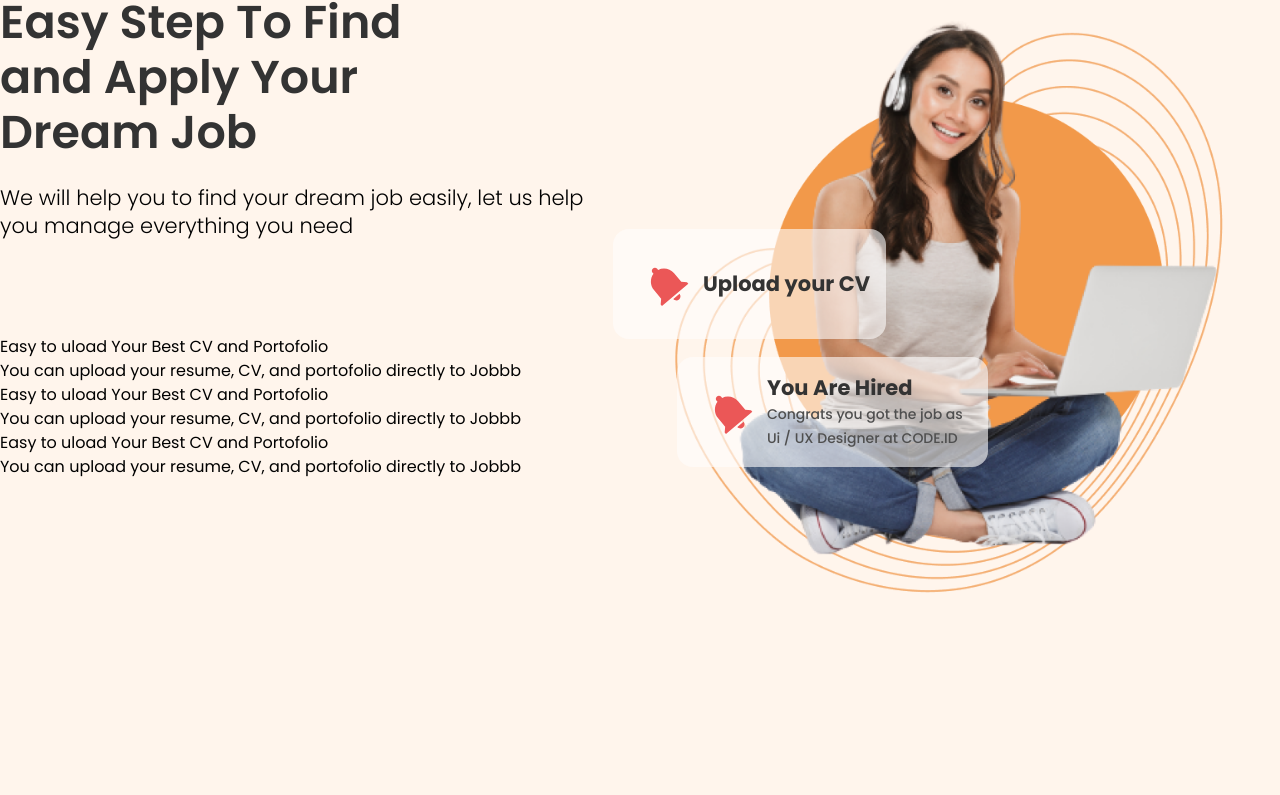
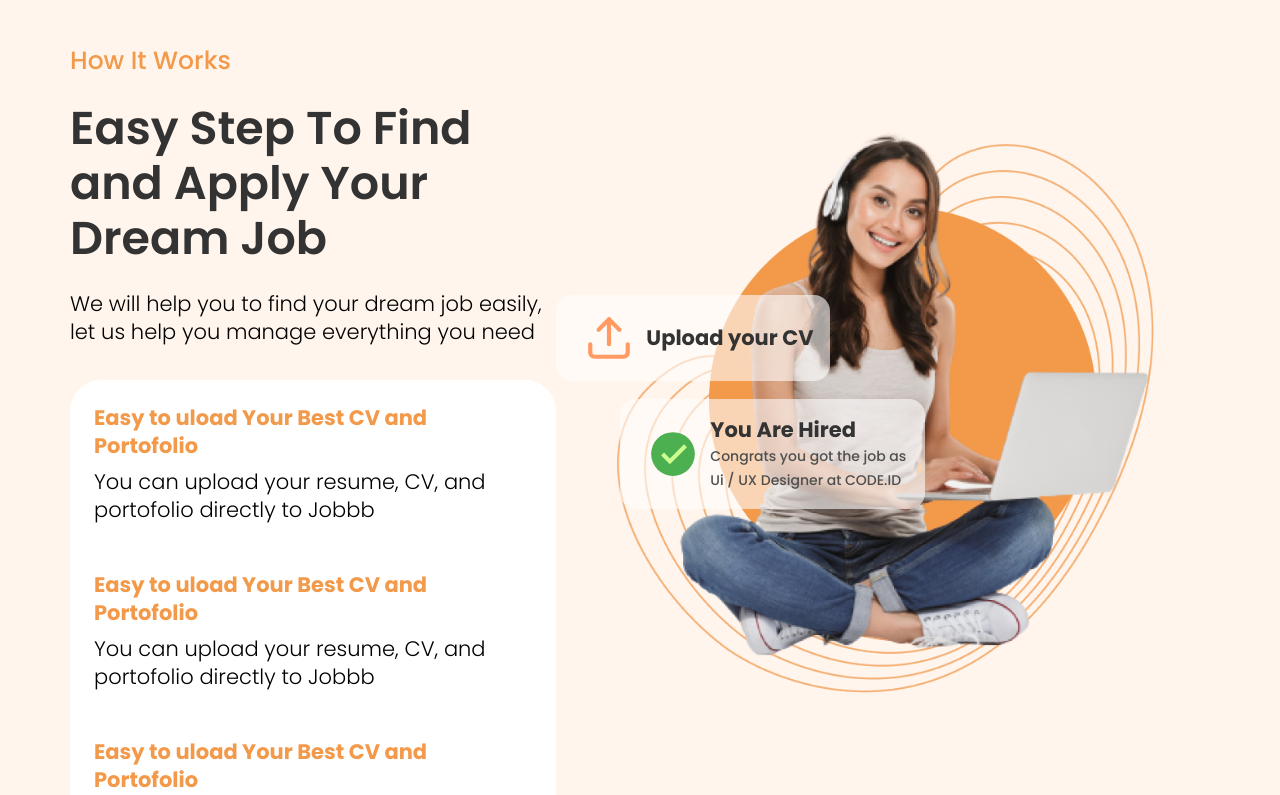
Before and after one commit to coderyeasin/jobs-search, a Next.js app: page / in a window 1280 px wide. Shown: the part 2682-3477 px from the top of the page. Built offline with nearby package versions, Linux system fonts and the light colour scheme.

Commit message:
done_works

```diff
--- a/components/CreateProfile/CreateProfile.js
+++ b/components/CreateProfile/CreateProfile.js
@@ -3,7 +3,7 @@ import { IoMdNotifications } from "react-icons/io";
 
 const CreateProfile = () => {
   return (
-    <div className="flex justify-center my-[89px]">
+    <div className="flex justify-around my-[150px] mx-[70px]">
       <div className="profile_pic bg-[url('/images/profile.png')] bg-center bg-cover bg-no-repeat h-[610px] w-[750px] relative">
         <div className="freelancer_box w-[179px] h-[258px] bg-[#FFFDFD]/60 rounded-[16px] absolute right-48 flex flex-col justify-start items-center p-4">
           <Image
--- a/components/HowWorks/HowWorks.js
+++ b/components/HowWorks/HowWorks.js
@@ -1,61 +1,61 @@
 import Image from "next/image";
 import { IoMdNotifications } from "react-icons/io";
+import { FiLogOut } from "react-icons/fi";
+import { FcOk } from "react-icons/fc";
 
 const HowWorks = () => {
   return (
-    <div className="flex justify-center my-[89px]">
+    <div className="flex justify-around my-[89px] mx-[70px]">
       <div className="profile_content ">
         <h4 className="font-medium text-[25px] leading-8 text-[#F2994A]">
           How It Works
         </h4>
-        <h3 className="font-semibold text-[46px] leading-[55px] text-[#333333] max-w-[464px] my-6">
+        <h3 className="font-semibold text-[46px] leading-[55px] text-[#333333] max-w-[526px] my-6">
           Easy Step To Find and Apply Your Dream Job
         </h3>
-        <p className="max-w-[689px] text-[21px] font-light leading-7 mb-[95px]">
+        <p className="max-w-[558px] text-[21px] font-light leading-7 mb-[34px]">
           We will help you to find your dream job easily, let us help you manage
           everything you need
         </p>
-        <div className="apply_box">
+        <div className="apply_box bg-white max-w-[558px] rounded-[31px] p-6">
           <div className="resume_box">
-            <h3>Easy to uload Your Best CV and Portofolio</h3>
-            <p>
+            <h3 className="font-bold text-[21px] leading-7 text-[#F2994A]">
+              Easy to uload Your Best CV and Portofolio
+            </h3>
+            <p className="font-light text-[21px] leading-7 text-[#000000] pt-2">
               You can upload your resume, CV, and portofolio directly to Jobbb
             </p>
           </div>
-          <div className="update_box">
-            <h3>Easy to uload Your Best CV and Portofolio</h3>
-            <p>
+          <div className="update_box mt-[47px]">
+            <h3 className="font-bold text-[21px] leading-7 text-[#F2994A]">
+              Easy to uload Your Best CV and Portofolio
+            </h3>
+            <p className="font-light text-[21px] leading-7 text-[#000000] pt-2">
               You can upload your resume, CV, and portofolio directly to Jobbb
             </p>
           </div>
-          <div className="companies_box">
-            <h3>Easy to uload Your Best CV and Portofolio</h3>
-            <p>
+          <div className="companies_box mt-[47px]">
+            <h3 className="font-bold text-[21px] leading-7 text-[#F2994A]">
+              Easy to uload Your Best CV and Portofolio
+            </h3>
+            <p className="font-light text-[21px] leading-7 text-[#000000] pt-2">
               You can upload your resume, CV, and portofolio directly to Jobbb
             </p>
           </div>
         </div>
       </div>
       <div className="profile_pic bg-[url('/images/works.png')] bg-center bg-cover bg-no-repeat h-[720px] w-[750px] relative">
-        <div className="interview_box bg-[#FFFDFD]/60 rounded-[16px] max-w-[311px] h-[110px] flex justify-evenly items-center absolute bottom-80 p-4">
+        <div className="interview_box bg-[#FFFDFD]/60 rounded-[16px] max-w-[311px] h-[86px] flex justify-evenly items-center absolute bottom-96 p-4">
           <span>
-            <IoMdNotifications className="text-[#EB5757] text-[50px] rotate-[320deg] m-3 block" />
+            <FiLogOut className="text-[#FF9A62] text-[50px] rotate-[-90deg] m-3 block" />
           </span>
           <h3 className="text-[#333333] font-bold text-[21px] leading-7">
             Upload your CV
           </h3>
-          {/* <div className="interview_con">
-            <h3 className="text-[#333333] font-bold text-[21px] leading-7">
-              Upload your CV
-            </h3>
-            <p className="text-[#4F4F4F] font-medium text-[14px] leading-6">
-              You has now interview next week
-            </p>
-          </div> */}
         </div>
-        <div className="interview_box bg-[#FFFDFD]/60 rounded-[16px] max-w-[311px] h-[110px] flex justify-evenly items-center absolute bottom-48 left-16 p-4">
+        <div className="interview_box bg-[#FFFDFD]/60 rounded-[16px] max-w-[305px] h-[110px] flex justify-evenly items-center absolute bottom-64 left-16 p-4">
           <span>
-            <IoMdNotifications className="text-[#EB5757] text-[50px] rotate-[320deg] m-3 block" />
+            <FcOk className="text-[#219653] text-[50px] m-3 block" />
           </span>
           <div className="interview_con">
             <h3 className="text-[#333333] font-bold text-[21px] leading-7">
```
